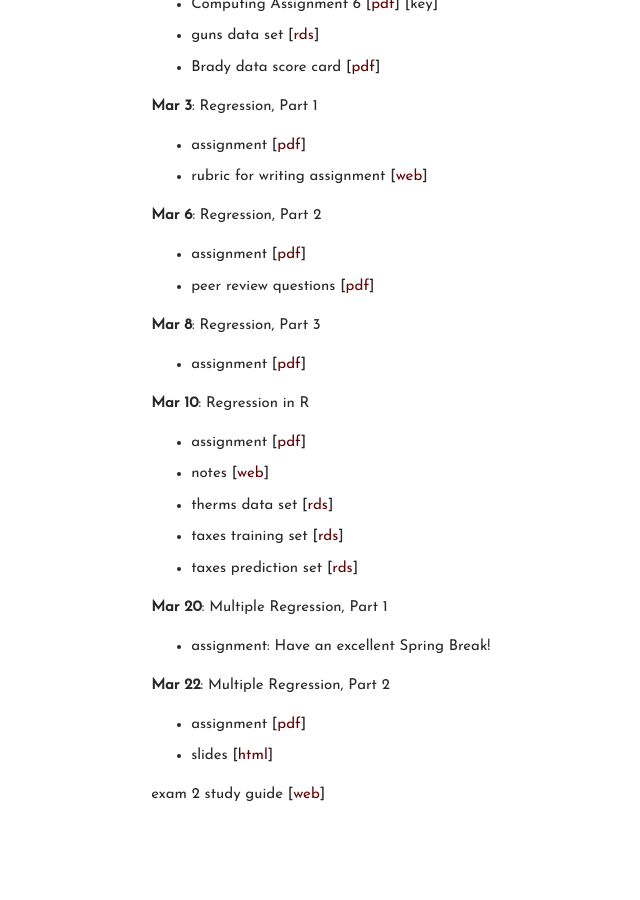
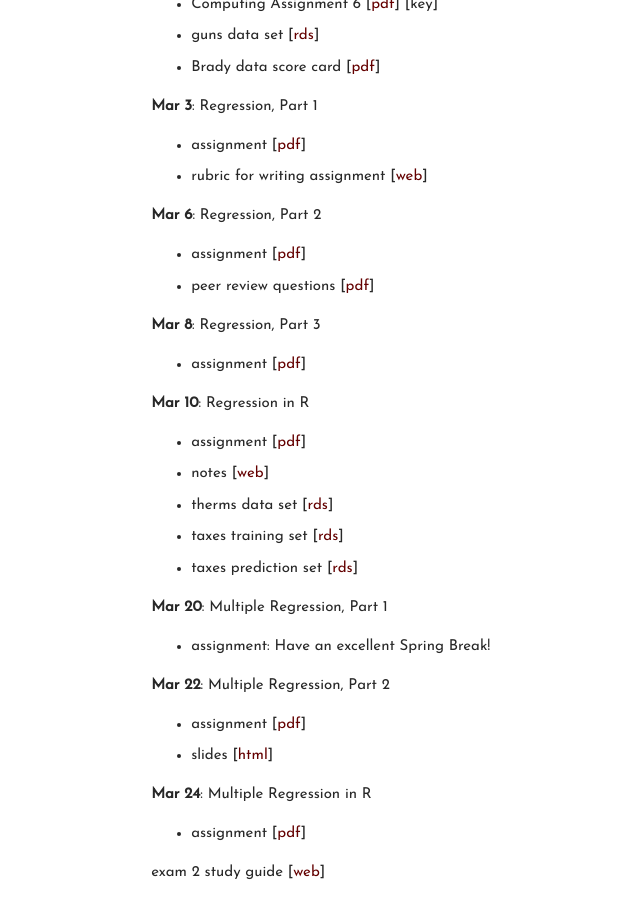
Before and after one commit to carlislerainey/carlislerainey.github.io, a Jekyll site: the page built from teaching/pols-209/index.md, in a window 1280 px wide and 900 px high, scrolled down 3777 px. Shown: the whole window, without its empty margins (311-951 px from the left). Built offline with Jekyll 4.4.1, drawn with Linux system fonts in a browser that asks for light colours; before the commit the page ends 4599 px from its top, so only the background shows below that.

Commit message:
update 209

```diff
--- a/teaching/pols-209/index.md
+++ b/teaching/pols-209/index.md
@@ -162,5 +162,7 @@ Tuesday, 1-4pm
 - assignment [[pdf](files/assign-25-multiple-regression-2.pdf)]
 - slides [[html](files/multiple-regression.html)]
 
+**Mar 24**: Multiple Regression in R
+- assignment [[pdf](files/assign-26-multiple-regression-r.pdf)]
 
 exam 2 study guide [[web](https://docs.google.com/document/d/1ptsAIiZHFbrH2zNuQI5Y_5XSLbIrVZJqpbe-NoanCoo/edit?usp=sharing)]
```
Also changed, not shown: 1 other file.
